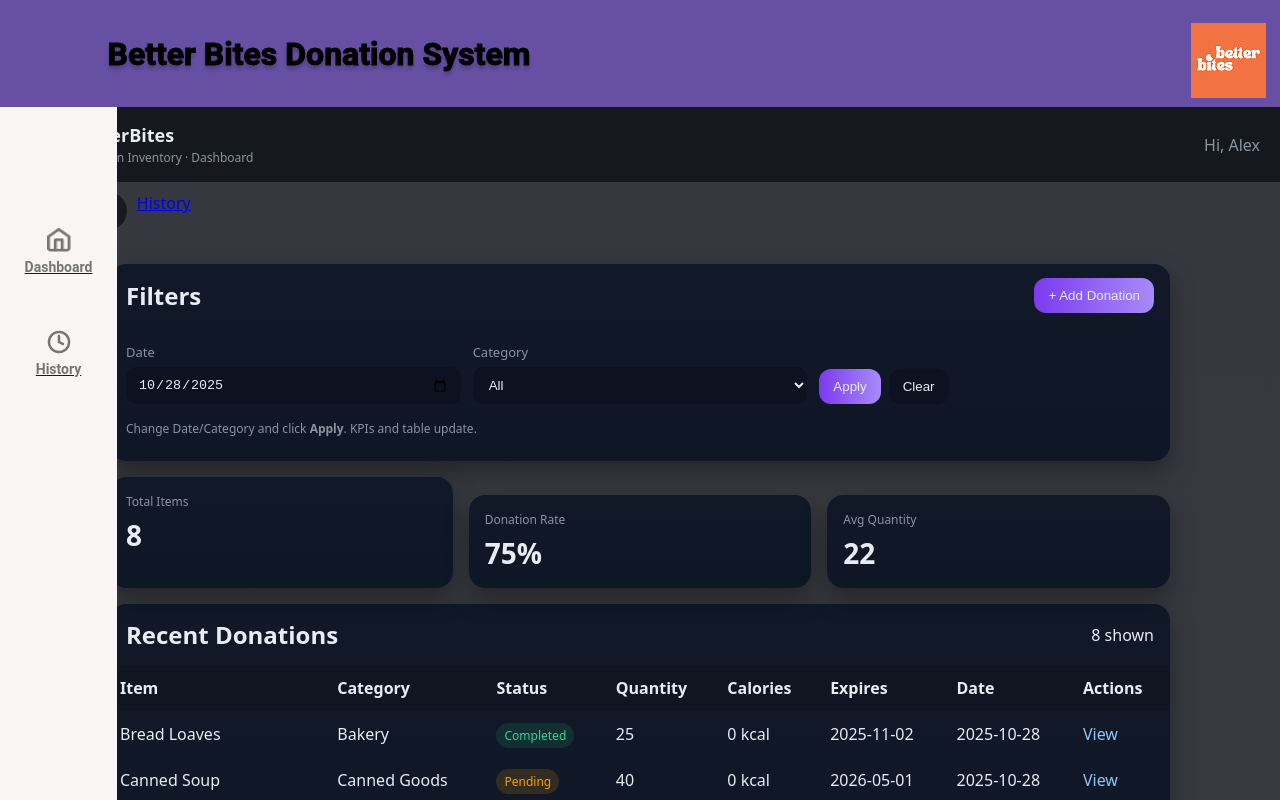
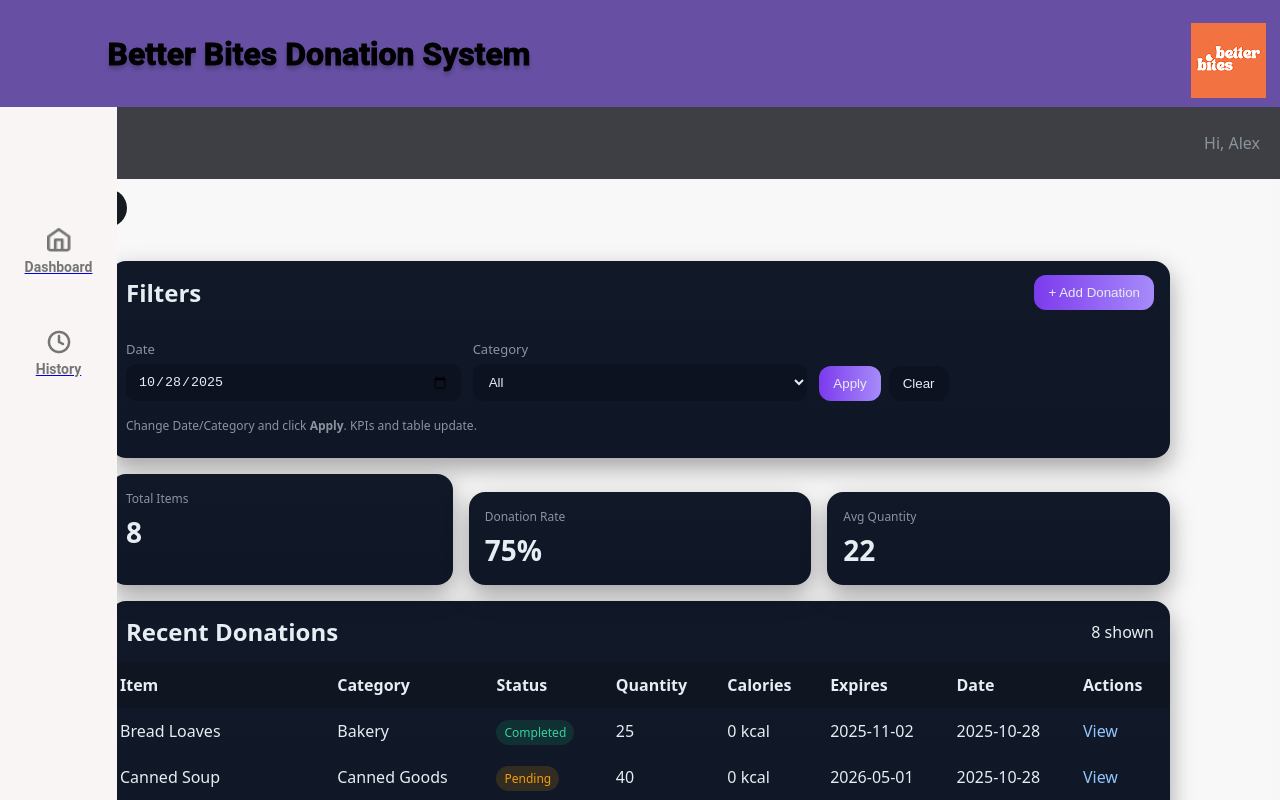
Before and after one commit to Sanjana-SKS/HCI-BetterBites, a Next.js app in the folder betterbites/: page / in a window 1280 px wide. Shown: the top 800 px of the page. Built offline with nearby package versions, Linux system fonts and the light colour scheme.

Commit message:
fixed home page error

```diff
--- a/betterbites/app/page.tsx
+++ b/betterbites/app/page.tsx
@@ -123,8 +123,8 @@ export default function DashboardPage() {
         <div className="brand">
           <div className="logo">BB</div>
           <div className="title">
-            <h1>BetterBites</h1>
-            <p className="subtitle">Donation Inventory · Dashboard</p>
+            {/* <h1>BetterBites</h1>
+            <p className="subtitle">Donation Inventory · Dashboard</p> */}
           </div>
         </div>
         <div className="user"><span className="username">Hi, Alex</span></div>
@@ -134,7 +134,7 @@ export default function DashboardPage() {
       <nav className="tabs" aria-label="Primary">
         <span className="tab active" aria-current="page">Dashboard</span>
         {/* Adjust this href to your teammate’s history route: e.g. /weekly-waste */}
-        <Link className="tab" href="/weekly-waste">History</Link>
+        {/* <Link className="tab" href="/weekly-waste">History</Link> */}
       </nav>
 
       <main className="page" role="main">
@@ -250,7 +250,7 @@ export default function DashboardPage() {
 
       {/* Styles (kept local so we don't depend on global CSS) */}
       <style jsx>{`
-        :global(body){margin:0;background:linear-gradient(180deg,#0b0f17,#0e1117);color:#e6edf3;font-family:ui-sans-serif,system-ui,-apple-system,Segoe UI,Roboto,Inter,Arial}
+        :global(body){margin:0;backgroundImage: "url('/backgrounds/food-background.png')" ; color:#e6edf3;font-family:ui-sans-serif,system-ui,-apple-system,Segoe UI,Roboto,Inter,Arial}
         .topbar{display:flex;justify-content:space-between;align-items:center;padding:16px 20px;border-bottom:1px solid #232938;position:sticky;top:0;background:rgba(14,17,23,.8);backdrop-filter:blur(8px);z-index:10}
         .brand{display:flex;gap:12px;align-items:center}
         .logo{width:40px;height:40px;border-radius:12px;display:grid;place-items:center;background:#7c3aed;color:#fff;font-weight:700;box-shadow:0 10px 24px rgba(0,0,0,.35)}
```
